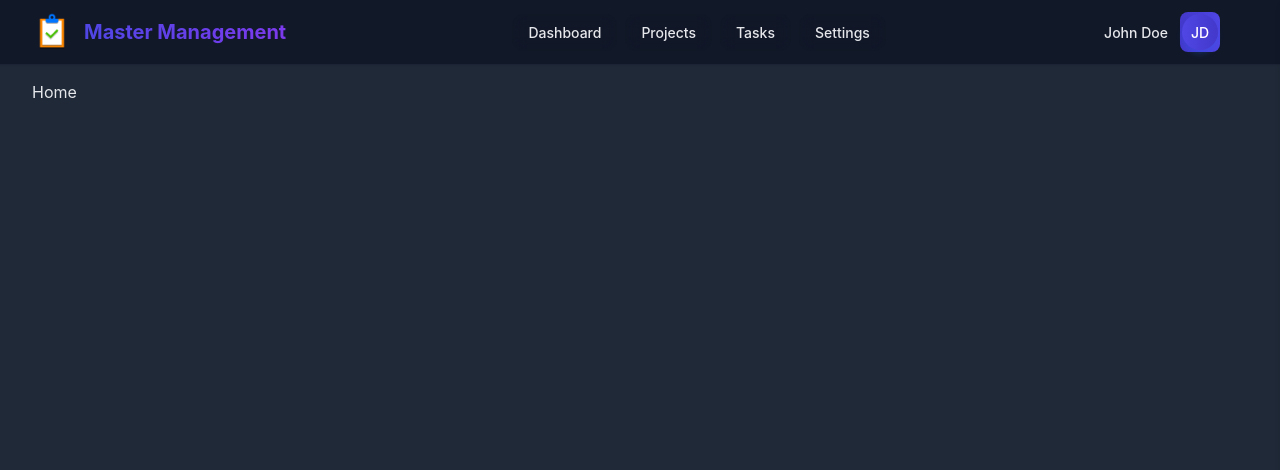
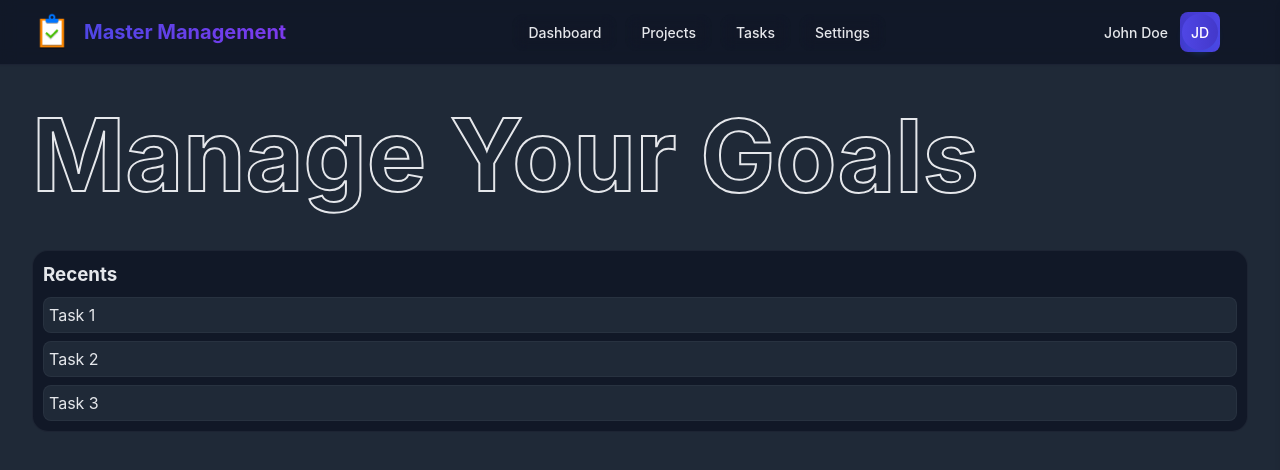
Before and after one commit to Regestrac/Master-Management-Frontend, a React (Vite) app: page / in a window 1280 px wide. Shown: the top 470 px of the page. Built offline with nearby package versions, Linux system fonts and the light colour scheme.

Commit message:
Added a intro text and Recent tasks layout for home page.

```diff
--- a/src/components/Home/Home.tsx
+++ b/src/components/Home/Home.tsx
@@ -1,8 +1,17 @@
-import React from 'react';
+import RecentTasks from 'components/Home/RecentTasks';
+import WordsSlider from 'components/Home/WordsSlider';
+
+const introWords = ['Time', 'Tasks', 'Goals'];
 
 const Home = () => {
   return (
-    <div>Home</div>
+    <div>
+      <h1 className='intro'>
+        Manage Your&nbsp;
+        <WordsSlider words={introWords} />
+      </h1>
+      <RecentTasks />
+    </div>
   );
 };
 
--- /dev/null
+++ b/src/components/Home/RecentTasks.tsx
@@ -0,0 +1,12 @@
+const RecentTasks = () => {
+  return (
+    <div className='recent-task-box'>
+      <h3>Recents</h3>
+      <div className='recent-task'>Task 1</div>
+      <div className='recent-task'>Task 2</div>
+      <div className='recent-task'>Task 3</div>
+    </div>
+  );
+};
+
+export default RecentTasks;
--- /dev/null
+++ b/src/components/Home/WordsSlider.tsx
@@ -0,0 +1,35 @@
+import { useEffect, useState } from 'react';
+
+const WordsSlider = ({ words }: { words: string[] }) => {
+  const [index, setIndex] = useState(0);
+
+  const delay = index === words?.length ? 0 : 2000;
+  const slideDuration = 500;
+
+  const wordStyles = {
+    transform: `translateY(-${(index) * 100}%)`,
+    transition: `transform ${index === 0 ? 0 : slideDuration}ms ease-in-out`,
+  };
+
+  useEffect(() => {
+    const interval = setInterval(() => {
+      setIndex((prevIndex) => (prevIndex + 1) % (words?.length + 1));
+    }, delay + slideDuration);
+
+    return () => clearInterval(interval);
+  }, [words.length, delay, slideDuration]);
+
+  return (
+    <div className='words-slider'>
+      <div className='words-container'>
+        {[...words, words[0]].map((word, i) => (
+          <div className='word' style={wordStyles} key={i}>
+            {word}
+          </div>
+        ))}
+      </div>
+    </div>
+  );
+};
+
+export default WordsSlider;
--- /dev/null
+++ b/src/styles/components/Home.css
@@ -0,0 +1,42 @@
+.intro {
+  font-size: 100px;
+  color: var(--bg-color);
+  -webkit-text-stroke: 2px var(--text-color);
+  display: flex;
+  align-items: center;
+}
+
+.words-slider {
+  height: 80px;
+  overflow: hidden;
+}
+
+.words-container {
+  display: flex;
+  flex-direction: column;
+  transition-timing-function: ease-in-out;
+}
+
+.word {
+  height: 100%;
+  width: fit-content;
+  line-height: 0.825;
+}
+
+.recent-task-box {
+  margin-top: 20px;
+  border: 1px solid var(--border-color);
+  background-color: var(--bg-secondary);
+  border-radius: 16px;
+  padding: 10px;
+  display: flex;
+  flex-direction: column;
+  gap: 8px;
+}
+
+.recent-task {
+  padding: 5px;
+  border: 1px solid var(--border-color);
+  background-color: var(--bg-color);
+  border-radius: 8px;
+}
--- a/src/styles/index.css
+++ b/src/styles/index.css
@@ -2,6 +2,7 @@
 
 @import 'styles/components/Navbar.css';
 @import 'styles/components/Settings.css';
+@import 'styles/components/Home.css';
 
 :root {
   font-family: Inter, system-ui, Avenir, Helvetica, Arial, sans-serif;
```
